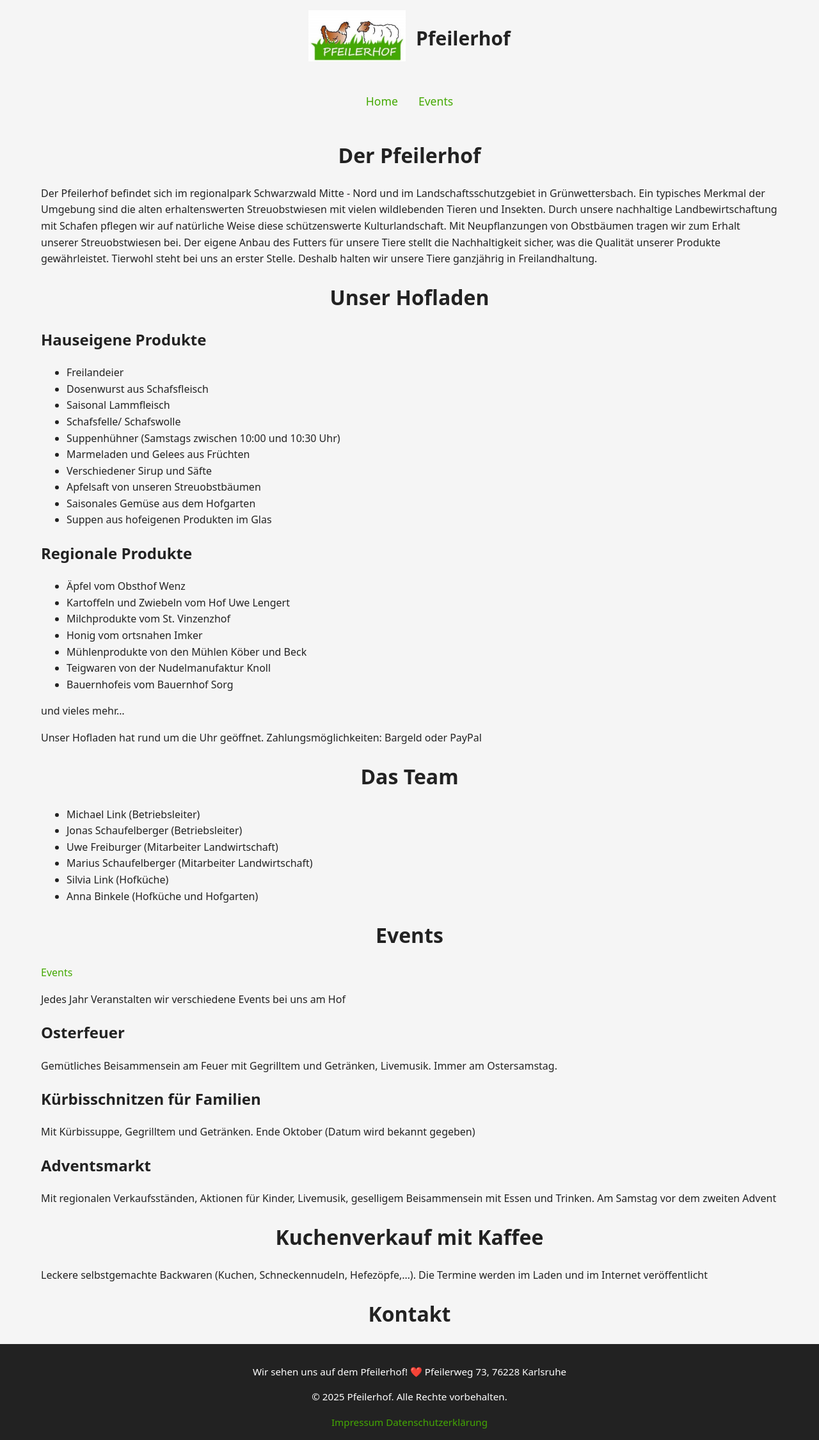
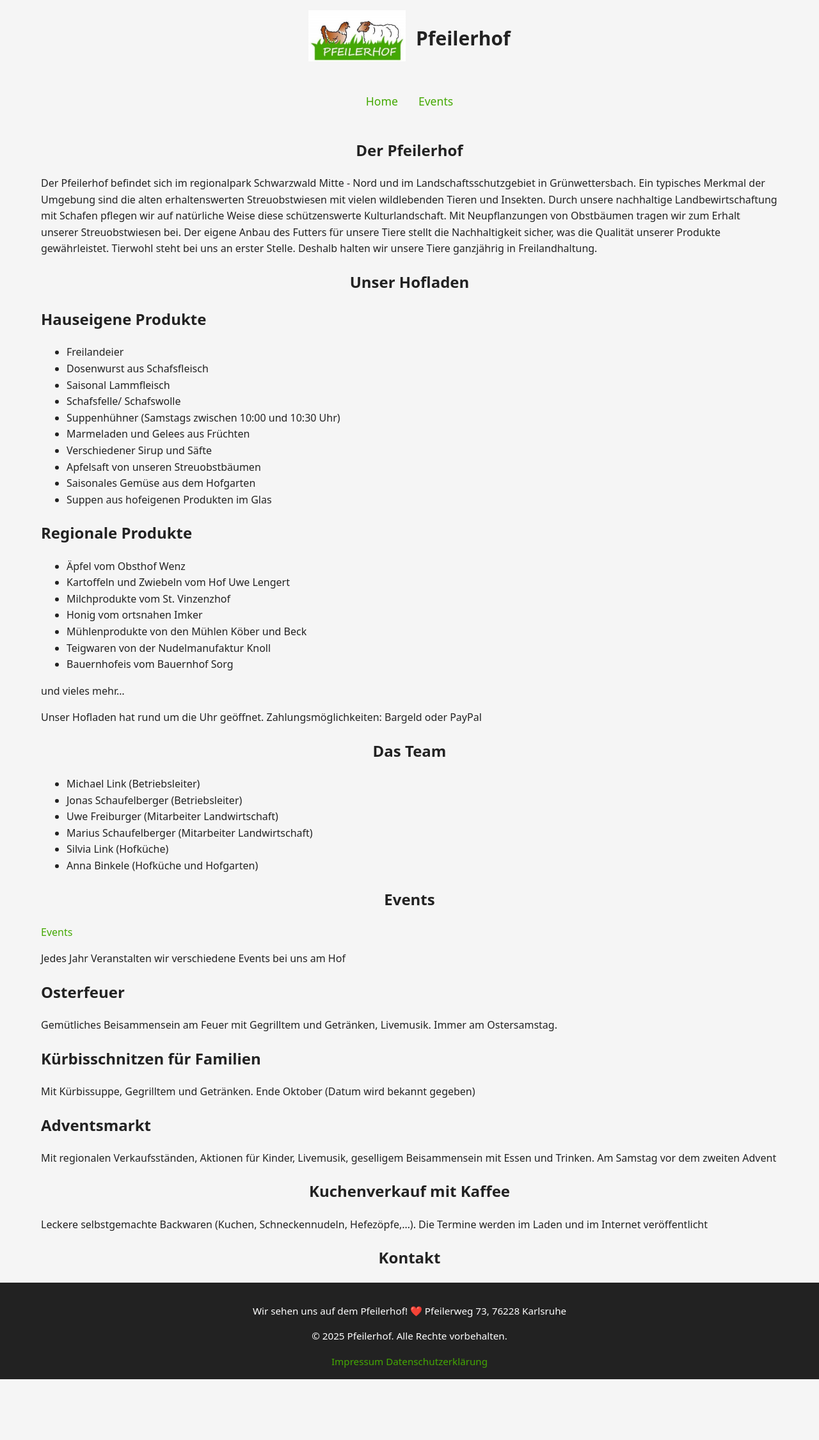
Before and after one commit to dschaufelberger/pfeilerhof, a Jekyll site: the page built from Pfeilerhof/index.md, in a window 1280 px wide. Shown: the whole page at 64% size. Built offline with Jekyll 4.4.1, drawn with Linux system fonts in a browser that asks for light colours; after the commit the page ends 2156 px from its top, so only the background shows below that.

Commit message:
Enable markdown in HTML sections

```diff
--- a/Pfeilerhof/index.md
+++ b/Pfeilerhof/index.md
@@ -2,6 +2,8 @@
 layout: default
 title: "Der Pfeilerhof"
 ---
+
+<section markdown="1">
 
 # Der Pfeilerhof
 Der Pfeilerhof befindet sich im regionalpark Schwarzwald Mitte - Nord und im Landschaftsschutzgebiet in Grünwettersbach.
@@ -10,6 +12,9 @@ Durch unsere nachhaltige Landbewirtschaftung mit Schafen pflegen wir auf natürl
 Mit Neupflanzungen von Obstbäumen tragen wir zum Erhalt unserer Streuobstwiesen bei.
 Der eigene Anbau des Futters für unsere Tiere stellt die Nachhaltigkeit sicher, was die Qualität unserer Produkte gewährleistet.
 Tierwohl steht bei uns an erster Stelle. Deshalb halten wir unsere Tiere ganzjährig in Freilandhaltung.
+</section>
+
+<section markdown="1">
 
 # Unser Hofladen
 ## Hauseigene Produkte
@@ -40,6 +45,9 @@ und vieles mehr...
 
 Unser Hofladen hat rund um die Uhr geöffnet.
 Zahlungsmöglichkeiten: Bargeld oder PayPal
+</section>
+
+<section markdown="1">
 
 # Das Team
 - Michael Link (Betriebsleiter)
@@ -48,6 +56,9 @@ Zahlungsmöglichkeiten: Bargeld oder PayPal
 - Marius Schaufelberger (Mitarbeiter Landwirtschaft)
 - Silvia Link (Hofküche)
 - Anna Binkele (Hofküche und Hofgarten)
+</section>
+
+<section markdown="1">
 
 # Events
 <a href="{% link pages/events.md %}">Events</a>
@@ -65,7 +76,11 @@ Mit regionalen Verkaufsständen, Aktionen für Kinder, Livemusik, geselligem Bei
 
 # Kuchenverkauf mit Kaffee
 Leckere selbstgemachte Backwaren (Kuchen, Schneckennudeln, Hefezöpfe,...). Die Termine werden im Laden und im Internet veröffentlicht
+</section>
+
+<section markdown="1">
 
 # Kontakt
+</section>
 
 <!-- <iframe src="https://www.google.com/maps/embed?pb=!1m18!1m12!1m3!1d2620.1068378645705!2d8.456097199999991!3d48.95145150000001!2m3!1f0!2f0!3f0!3m2!1i1024!2i768!4f13.1!3m3!1m2!1s0x47970f722c38e58b%3A0xfdccf6a78d521f9d!2sPfeilerhof%20Gr%C3%BCnwettersbach!5e0!3m2!1sen!2sde!4v1752921948394!5m2!1sen!2sde" width="600" height="450" style="border:0;" allowfullscreen="" loading="lazy" referrerpolicy="no-referrer-when-downgrade"></iframe> -->
```
